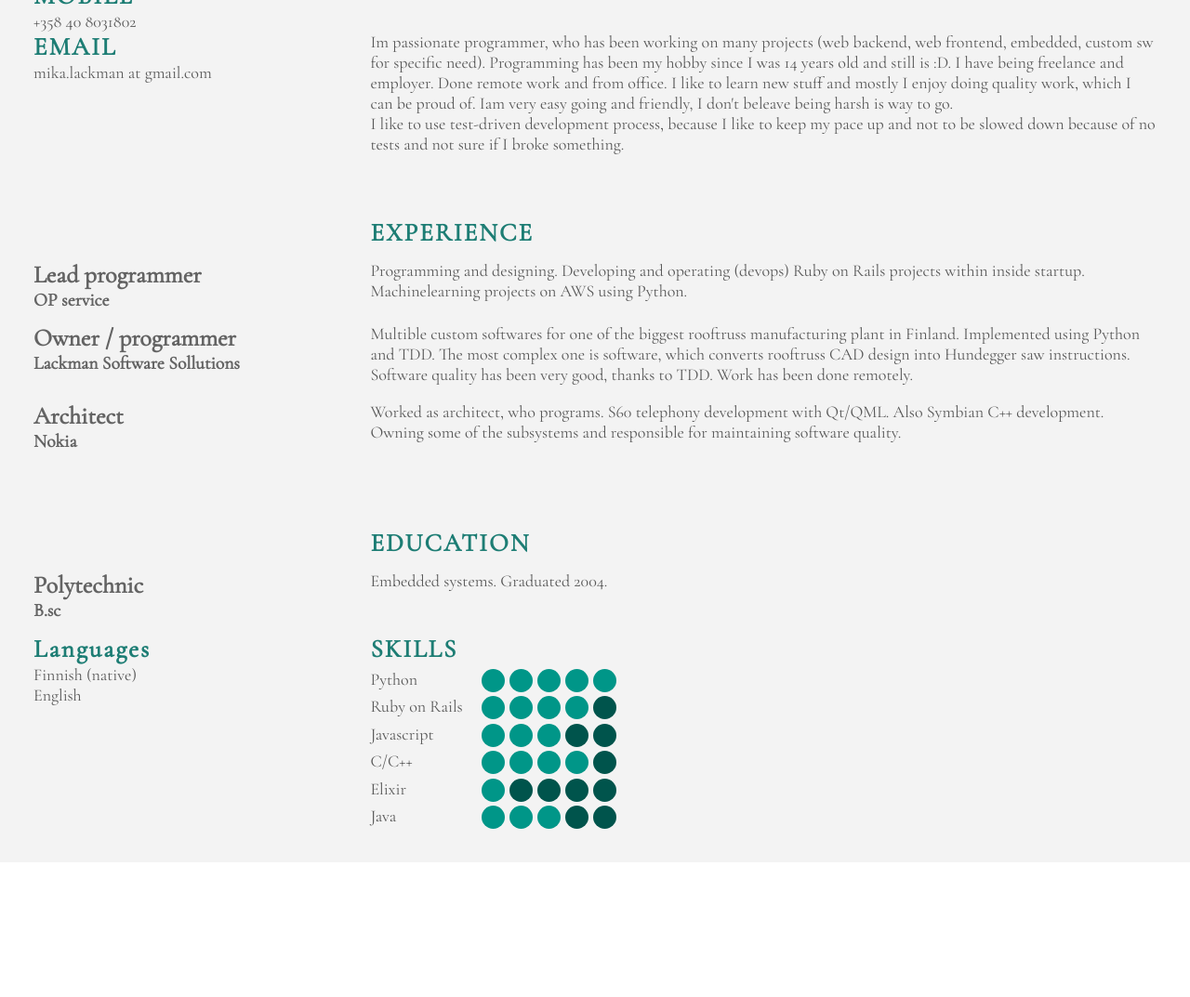
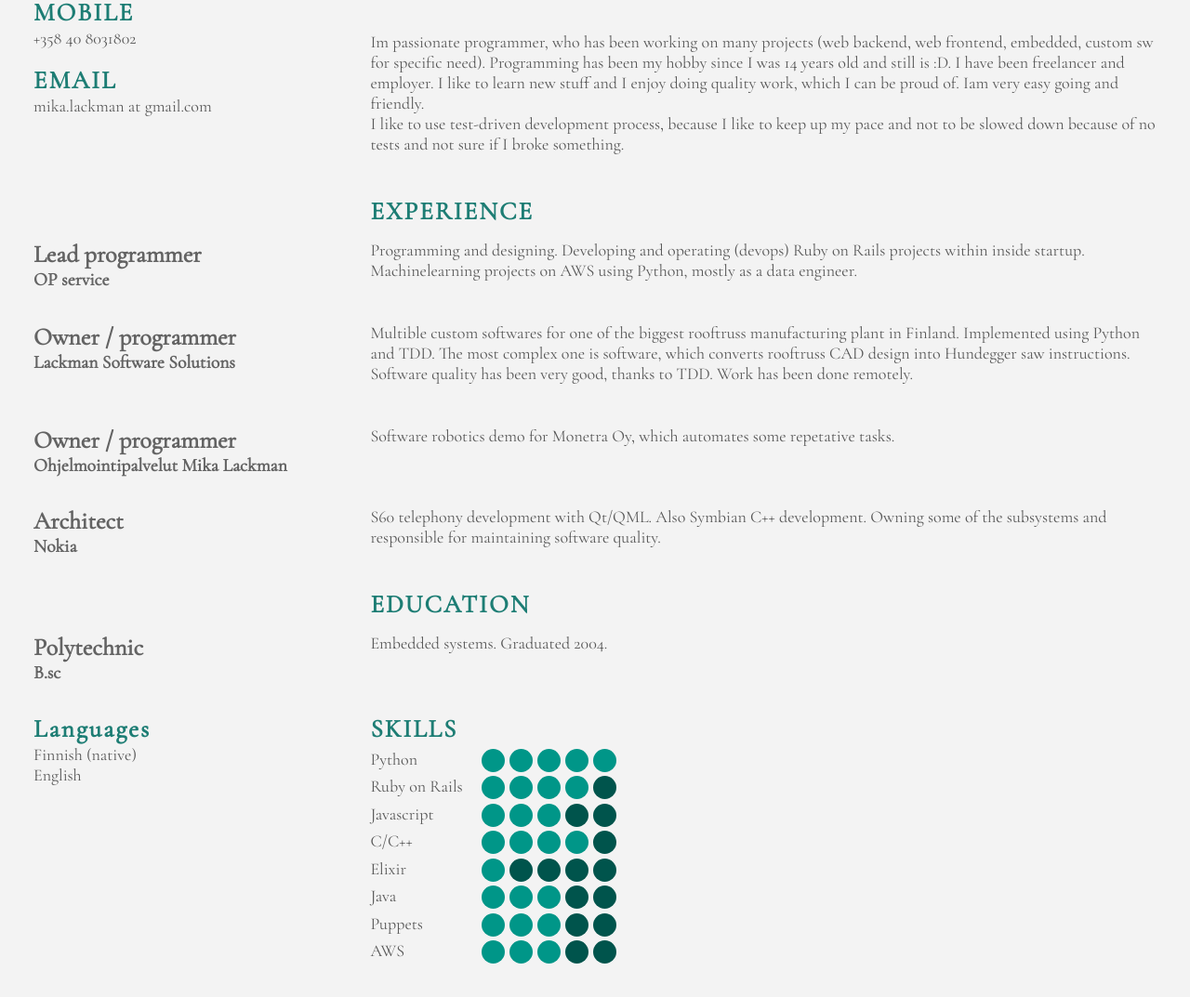
Before and after one commit to mlackman/cv, a plain HTML site: page index.html in a window 1280 px wide. Shown: the part 112-1185 px from the top of the page at 93% size. Before the commit the page ends 1040 px from the top, so only its background shows below. Drawn offline with nearby package versions, Linux system fonts and the light colour scheme.

Commit message:
styling and stuff

```diff
--- a/index.html
+++ b/index.html
@@ -10,7 +10,7 @@
       <section id="contact-info">
         <article>
           <h2>WEBSITE</h2>
-          <p>git</p>
+          <a href="https://github.com/mlackman">My git repos</a>
         </article>
         <article>
           <h2>MOBILE</h2>
@@ -24,12 +24,11 @@
       <section id="about-me">
         <h1>Mika Lackman</h1>
         <p>Im passionate programmer, who has been working on many projects (web backend, web frontend, embedded, custom sw for specific need). Programming
-        has been my hobby since I was 14 years old and still is :D. I have being freelance and employer. Done remote work and from office.
-        I like to learn new stuff and mostly I enjoy doing quality work, which I can be proud of. Iam very easy going and friendly,
-        I don't beleave being harsh is way to go.
+        has been my hobby since I was 14 years old and still is :D. I have been freelancer and employer.
+        I like to learn new stuff and I enjoy doing quality work, which I can be proud of. Iam very easy going and friendly.
         </p>
         <p>
-        I like to use test-driven development process, because I like to keep my pace up and not to be slowed down because of no tests and not sure if I broke something.
+        I like to use test-driven development process, because I like to keep up my pace and not to be slowed down because of no tests and not sure if I broke something.
         </p>
       </section>
       <div><!-- Empty to fill column --></div>
@@ -40,13 +39,13 @@
       </div>
       <div class="right-cell">
         <p>
-        Programming and designing. Developing and operating (devops) Ruby on Rails projects within inside startup. Machinelearning projects on AWS using Python.
+        Programming and designing. Developing and operating (devops) Ruby on Rails projects within inside startup. Machinelearning projects on AWS using Python, mostly as a data engineer.
         </p>
       </div>
 
       <div class="left-cell">
         <h1>Owner / programmer</h1>
-        <h2>Lackman Software Sollutions</h2>
+        <h2>Lackman Software Solutions</h2>
       </div>
       <div class="right-cell">
         <p>
@@ -56,11 +55,21 @@
       </div>
 
       <div class="left-cell">
+        <h1>Owner / programmer</h1>
+        <h2>Ohjelmointipalvelut Mika Lackman</h2>
+      </div>
+      <div class="right-cell">
+        <p>
+        Software robotics demo for Monetra Oy, which automates some repetative tasks.
+        </p>
+      </div>
+
+      <div class="left-cell">
         <h1>Architect</h1>
         <h2>Nokia</h2>
       </div>
       <div class="right-cell">
-        <p>Worked as architect, who programs. S60 telephony development with Qt/QML. Also Symbian C++ development. Owning some of the subsystems and responsible for
+        <p>S60 telephony development with Qt/QML. Also Symbian C++ development. Owning some of the subsystems and responsible for
         maintaining software quality.</p>
       </div>
 
@@ -132,7 +141,22 @@
           <div class="skill-circle fill"></div>
           <div class="skill-circle fill"></div>
         </div>
-
+        <div class="skill-container">
+          <p>Puppets</p>
+          <div class="skill-circle"></div>
+          <div class="skill-circle"></div>
+          <div class="skill-circle fill"></div>
+          <div class="skill-circle fill"></div>
+          <div class="skill-circle fill"></div>
+        </div>
+        <div class="skill-container">
+          <p>AWS</p>
+          <div class="skill-circle"></div>
+          <div class="skill-circle"></div>
+          <div class="skill-circle fill"></div>
+          <div class="skill-circle fill"></div>
+          <div class="skill-circle fill"></div>
+        </div>
       </section>
     </main>
   </body>
--- a/styles.css
+++ b/styles.css
@@ -1,4 +1,4 @@
-body, main, div, p, h1, h2, section, article {
+body, main, div, p, h1, h2, section, article, a {
   padding: 0;
   margin: 0;
 }
@@ -21,12 +21,17 @@ h1, h2 {
   letter-spacing: 2px;
 }
 
-.left-cell > h1, .left-cell > h2 {
+.left-cell > h1, .left-cell > h2, a {
   color: #636363;
   letter-spacing: 0px;
 }
 
+#contact-info article {
+  margin-bottom: 1em;
+}
+
 #about-me {
+  margin-bottom: 2.5em;
   grid-column: 2;
   grid-row: 1;
 }
@@ -42,7 +47,6 @@ h1, h2 {
 }
 
 .section-start-title {
-  margin-top: 2.5em;
   margin-bottom: 0.5em;
 }
 
@@ -52,13 +56,13 @@ h1, h2 {
 }
 
 .left-cell {
-  margin-bottom: 1em;
+  margin-bottom: 2.5em;
   font-size: small;
   grid-column: 1;
 }
 
 .right-cell {
-  margin-bottom: 1em;
+  margin-bottom: 2.5em;
   grid-column: 2;
 }
 
```
